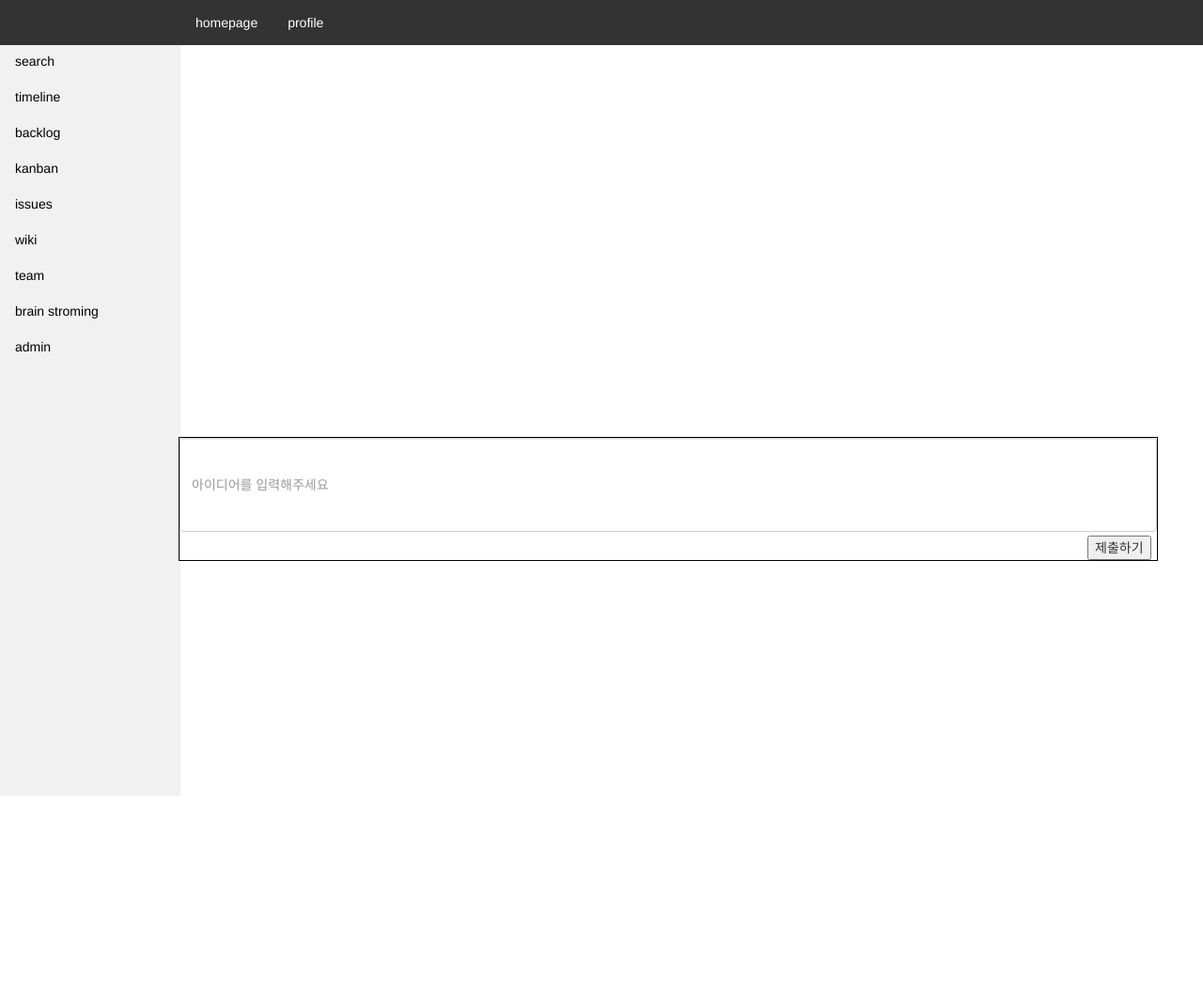
After one commit to kjy95/AgileWebApp, a Django app: page /brain_storming in a window 1280 px wide. The commit adds this page. Shown: the whole page at 94% size. Run offline with Django 3.2, Linux system fonts and the light colour scheme; data that the repository does not hold is empty; parts of the project's set-up code (start-up, migrations or seed data) failed here and were passed over; some libraries are stand-ins or nearby versions.

Commit message:
brainstorming 기능 구현, stroming -> storming 오타 수정 , model 추가

```diff
--- a/KoreanTypeAgile/startPage/templates/logged_in_page_base.html
+++ b/KoreanTypeAgile/startPage/templates/logged_in_page_base.html
@@ -79,7 +79,7 @@
         <li id = "left_li"><a href="issues">issues</a></li>
         <li id = "left_li"><a href="wiki">wiki</a></li>
         <li id = "left_li"><a href="team">team</a></li>
-        <li id = "left_li"><a href="brain_stroming">brain stroming</a></li>
+        <li id = "left_li"><a href="brain_storming">brain stroming</a></li>
         <li id = "left_li"><a href="admin">admin</a></li>
     </ul>
     <ul id = "top_ul">
--- /dev/null
+++ b/KoreanTypeAgile/startPage/templates/startPages/left_navi/brain_storming.html
@@ -0,0 +1,55 @@
+{% extends "logged_in_page_base.html" %}
+
+{% block content %}
+<head></head>
+<style>
+    .idea_form{
+        /* 검정 네모 박스 */
+        position: fixed;
+        top: 465px;
+        left: 190px;
+        border:1px black solid;
+        padding-bottom: 30px;
+    }
+    #input_idea{
+        /* 입력창 */
+        width:1040px;
+        height:100px;
+    }
+    #submit_idea{
+        /* 제출하기 버튼 */
+        position: fixed;
+        top:570px;/* 570 */
+        left:1157px;/* 1157 */
+    }
+    .idea_table{
+        border : 1px black solid;
+    }
+</style>
+{% if content %}
+    <h1>PJ NAME</h1>
+    <table class="table table-hover">
+        {% for idea in content %}
+        <tr>
+        <td>{{idea.ideas}}</td>
+        </tr>
+        {% endfor %}
+    </table>
+{% endif %}
+<body>
+     <form  method="POST"  action="brain_storming" class="idea_form">
+         {% csrf_token %}
+     <input type="text" class="form-control" id="input_idea" placeholder="아이디어를 입력해주세요" name="input_idea">
+    <button tpye="submit" onclick="return check_blank()" id="submit_idea">제출하기</button>
+     </form>
+</body>
+<script>
+    function check_blank(){
+        var idea=document.getElementById("input_idea").value;
+        if (idea == ""){
+            alert("아이디어가 비어있습니다.");
+            return false;
+        }
+    }
+</script>
+{% endblock content %}
--- a/KoreanTypeAgile/startPage/templates/startPages/top_navi/homepage.html
+++ b/KoreanTypeAgile/startPage/templates/startPages/top_navi/homepage.html
@@ -17,7 +17,7 @@
         <tbody>
           {% for project in projects %}
         <tr>
-            <td><a href = "planMainPage"> {{project.big_project_name}}</a></td>
+            <td><a href = "planMainPage"> {{project.project_name}}</a></td>
             <td> {{project.project_contents}} </td>
         </tr>
           {% endfor %}
--- a/KoreanTypeAgile/startPage/urls.py
+++ b/KoreanTypeAgile/startPage/urls.py
@@ -21,5 +21,5 @@ urlpatterns = [
     url(r'^homepage', views.homepage),
     url(r'^create_project', views.create_project),
     url(r'^Signup',views.Signup),
-    url(r'^brain_stroming',views.brain_stroming)
+    url(r'^brain_storming',views.brain_storming)
 ]
--- a/KoreanTypeAgile/startPage/views.py
+++ b/KoreanTypeAgile/startPage/views.py
@@ -2,7 +2,7 @@ from django.shortcuts import render, redirect
 from django.http import HttpResponse
 from django.contrib.auth.models import User
 from django.contrib import messages
-from .models import User, Todo, Project
+from .models import User, Todo, Project, Brainstorm
 import datetime
 
 def index(request):
@@ -193,5 +193,14 @@ def Signin(request):
     userdatas={'email' :input_email,'password':input_password}
     return render(request,'startPages/index.html',userdatas)
 
-def brain_stroming(request):
-    return render(request,'startPages/left_navi/brain_stroming.html')
+def brain_storming(request):
+    project_name=None
+    idea=request.POST.get('input_idea',None)
+    if idea is not None :
+        temp=Brainstorm(ideas=idea)
+        temp.save()
+        content=Brainstorm.objects.all()
+        return render(request,'startPages/left_navi/brain_storming.html',{'content':content})
+    else :
+        content=Brainstorm.objects.all()
+        return render(request,'startPages/left_navi/brain_storming.html',{'content':content})
```
Also changed, not shown: KoreanTypeAgile/startPage/models.py (+9 -0 lines), KoreanTypeAgile/startPage/templates/startPages/left_navi/brain_stroming.html (deleted, +0 -9 lines), KoreanTypeAgile/startPage/migrations/0008_brain_storm.py (added), KoreanTypeAgile/startPage/migrations/0009_auto_20170804_2142.py (added).
